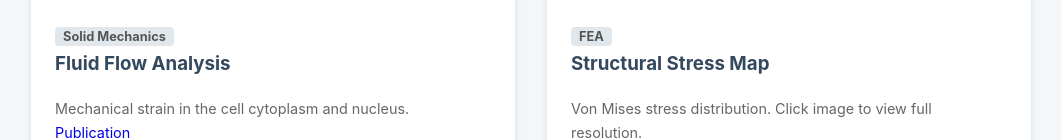
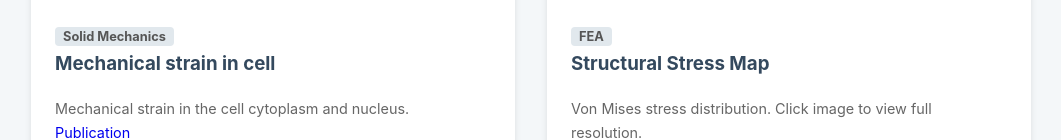
Before and after one commit to emiliomendiola/Paraview_Portfolio, a plain HTML site: page index.html in a window 1280 px wide. Shown: the part 396-536 px from the top of the page, without its empty margins (109-1170 px from the left). Drawn offline with Linux system fonts and the light colour scheme.

Commit message:
Update index.html

```diff
--- a/index.html
+++ b/index.html
@@ -38,7 +38,7 @@
         </a>
         <div class="card-content">
             <span class="tag">Solid Mechanics</span>
-            <h3>Fluid Flow Analysis</h3>
+            <h3>Mechanical strain in cell</h3>
             <p>Mechanical strain in the cell cytoplasm and nucleus. <a href="https://www.sciencedirect.com/science/article/pii/S0169260726000374">Publication</a> </p>
         </div>
     </div>
```
